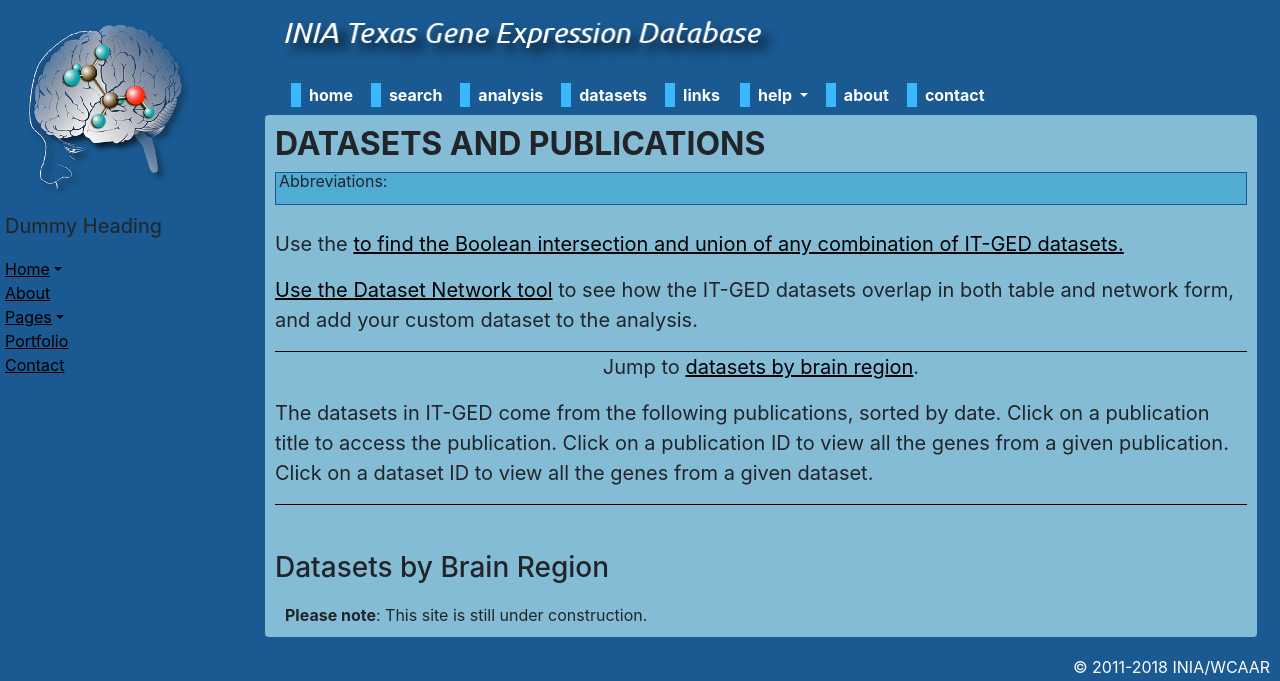
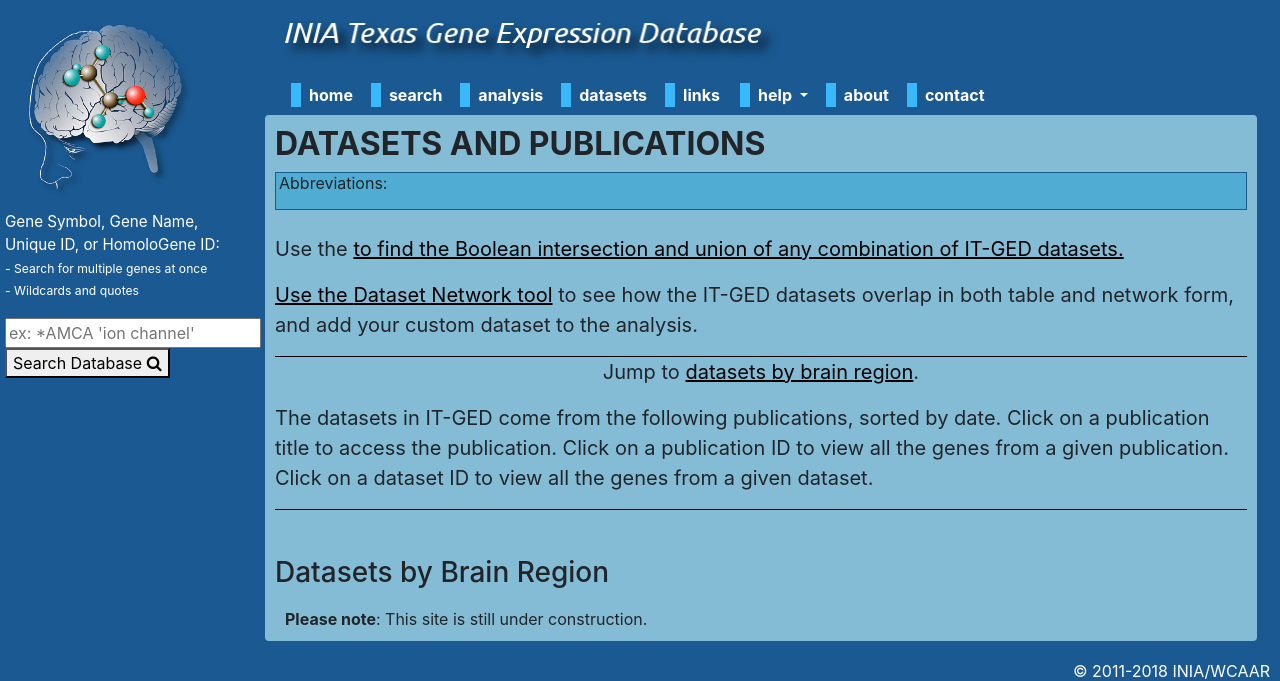
Before and after one commit to wrparker/inia_v2, a Django app: page /datasets/ in a window 1280 px wide. Shown: the top 681 px of the page. Run offline with Django 3.2, Linux system fonts and the light colour scheme; data that the repository does not hold is empty; some libraries are stand-ins or nearby versions.

Commit message:
finish legacy search with html

```diff
--- a/proj/inia/management/commands/seed_initial_data.py
+++ b/proj/inia/management/commands/seed_initial_data.py
@@ -125,7 +125,7 @@ class Command(BaseCommand):
                     normalized_treatment = 'NONE'
                 Dataset.objects.create(
                     legacy_id=row['legacy_id'],
-                    name=row['name'].strip('"'),
+                    name=official_dataset_name,
                     treatment=row['treatment_type'].strip('"').upper(),
                     publication=related_pub,
                     microarray=datasetInfo[str(row['legacy_id'])]['microarray'],
@@ -136,7 +136,6 @@ class Command(BaseCommand):
                     paradigm=datasetInfo[str(row['legacy_id'])]['paradigm'],
                     paradigm_duration=datasetInfo[str(row['legacy_id'])]['paradigm_duration'],
                     alcohol=datasetInfo[str(row['legacy_id'])]['alcohol'],
-                    official_dataset_name=official_dataset_name
                 )
         else:
             _LOG.info("Dataset entries exist... skipping.")
@@ -178,7 +177,6 @@ class Command(BaseCommand):
 
             for values in geneValueList:
                 #Formatting done now lets create this stuff.
-                relevant_pub = Publication.objects.get(legacy_id=values['pub'])
                 relevant_dataset = Dataset.objects.get(legacy_id=values['dataset'])
 
                 newGene = IniaGene.objects.create(
@@ -189,7 +187,6 @@ class Command(BaseCommand):
                     p_value=values['pvalue'],
                     fdr=float(values['fdr']),
                     direction=values['direction'],
-                    publication=relevant_pub,
                     dataset=relevant_dataset,
                 )
 
--- a/proj/inia/templates/_abbreviation_info.html
+++ b/proj/inia/templates/_abbreviation_info.html
@@ -1,5 +1,5 @@
 {% load inia_extras %}
-<div class="abbreviation-info">
+<div class="info-box">
 	<p><span class="small">Abbreviations: </span>
 	<span class="small">
     {% get_abbreviations brain_regions %}
--- a/proj/inia/templates/_navbar.html
+++ b/proj/inia/templates/_navbar.html
@@ -10,7 +10,7 @@
       <a class="nav-link" href="{% url 'inia:index' %}">home</a>
     </li>
     <li class="nav-item">
-      <a class="nav-link" href="#">search</a>
+      <a class="nav-link" href="{% url 'inia:search' %}">search</a>
     </li>
     <li class="nav-item">
       <a class="nav-link" href="{% url 'inia:analysis_home' %}">analysis</a>
--- a/proj/inia/templates/_sidebar.html
+++ b/proj/inia/templates/_sidebar.html
@@ -7,44 +7,15 @@
         </div>
 
         <ul class="list-unstyled components">
-            <p>Dummy Heading</p>
-            <li class="active">
-                <a href="#homeSubmenu" data-toggle="collapse" aria-expanded="false" class="dropdown-toggle">Home</a>
-                <ul class="collapse list-unstyled" id="homeSubmenu">
-                    <li>
-                        <a href="#">Home 1</a>
-                    </li>
-                    <li>
-                        <a href="#">Home 2</a>
-                    </li>
-                    <li>
-                        <a href="#">Home 3</a>
-                    </li>
-                </ul>
-            </li>
-            <li>
-                <a href="#">About</a>
-            </li>
-            <li>
-                <a href="#pageSubmenu" data-toggle="collapse" aria-expanded="false" class="dropdown-toggle">Pages</a>
-                <ul class="collapse list-unstyled" id="pageSubmenu">
-                    <li>
-                        <a href="#">Page 1</a>
-                    </li>
-                    <li>
-                        <a href="#">Page 2</a>
-                    </li>
-                    <li>
-                        <a href="#">Page 3</a>
-                    </li>
-                </ul>
-            </li>
-            <li>
-                <a href="#">Portfolio</a>
-            </li>
-            <li>
-                <a href="#">Contact</a>
-            </li>
+            <p class="sidebar-text-reg">Gene Symbol, Gene Name,
+                Unique ID, or HomoloGene ID: <br />
+                <small>- Search for multiple genes at once</small> <br />
+                <small>- Wildcards and quotes</small> </p>
+            <form method="get" action="{% url 'inia:search' %}">
+                <input type="text" name="gene" placeholder="ex: *AMCA 'ion channel'"/> <br/>
+                <button name="output" value="html" type="submit">Search Database <i class="fa fa-search"></i></button>
+
+            </form>
         </ul>
 
     </nav>
--- a/proj/inia/templates/datasets.html
+++ b/proj/inia/templates/datasets.html
@@ -33,7 +33,7 @@
         Paradigm: {{ pub.get_paradigm }}<br>
         Datasets from this publication:
         {% for ds in pub.dataset_set.all %}
-            <a href="#"><small>{{ ds.official_dataset_name }} ({{ ds.get_number_genes }})</a></small>
+            <a href="#"><small>{{ ds.name }} ({{ ds.get_number_genes }})</a></small>
                 {% if not forloop.last %}, {% endif %}
         {% endfor  %}
         <br><br>
@@ -45,7 +45,7 @@
         <strong><a href="#">{{info.name }} ({{ info.total }})</a></strong><br>
         {% for ds in info.datasets%}
             <a href="#">
-                <small>{{ ds.official_dataset_name }} ({{ ds.get_number_genes }})</small>
+                <small>{{ ds.name }} ({{ ds.get_number_genes }})</small>
             </a>{% if not forloop.last %}, {% endif %}
 
         {%  endfor %}
--- a/proj/inia/urls.py
+++ b/proj/inia/urls.py
@@ -27,5 +27,6 @@ urlpatterns = [
     re_path('^contact/$', views.contact, name='contact'),
     re_path('^links/$', views.links, name='links'),
     re_path('^help/$', views.help_home, name='help_home'),
+    re_path('^search/$', views.search, name='search'),
 
 ]
--- a/proj/inia/views.py
+++ b/proj/inia/views.py
@@ -1,11 +1,17 @@
 from django.http import HttpResponse
+from urllib.parse import unquote
 from django.shortcuts import render
-from .models import Publication, Dataset, BrainRegion
+from django.db.models import Q
+from django.core.paginator import Paginator
+from .models import Publication, Dataset, BrainRegion, IniaGene
 from .forms import ContactForm
+from .analysis.search import base_gene_search
 
 import logging
 
 _LOG = logging.getLogger('application.'+ __name__)
+
+_ALLOWED_TRUE_BOOLEANS = ['yes', '1', 'true']
 
 
 def index(request):
@@ -21,7 +27,6 @@ def about(request):
 
 
 def contact(request):
-
     return render(request, 'contact.html', {'contact_form': ContactForm()})
 
 
@@ -39,10 +44,182 @@ def datasets(request):
     for region in brain_regions:
         info_by_region[region.name] = {}
         info_by_region[region.name]['name'] = region.name
-        info_by_region[region.name]['datasets'] = list(region.dataset_set.all().order_by('official_dataset_name'))
+        info_by_region[region.name]['datasets'] = list(region.dataset_set.all().order_by('name'))
         info_by_region[region.name]['total'] = 0
         for ds in info_by_region[region.name]['datasets']:
             info_by_region[region.name]['total'] += ds.get_number_genes()
     return render(request, 'datasets.html', {'publications': publications,
                                              'info_by_region': info_by_region,
                                              'brain_regions': brain_regions})
+
+# This should ideally be refactored out into a proper API, but we need to provide legacy support...
+# THis is kind of ugly as is...
+def search(request):
+    ''' Regex Values are allowed... separated by pipe?'''
+    result = {}
+    output = request.GET.get('output', '')
+    api_parameters = ['output',
+                      'gene',
+                      'direction',
+                      'excludeName',
+                      'alcohol',
+                      'microarray',
+                      'model',
+                      'phenotype',
+                      'species',
+                      'region',
+                      'paradigm',
+                      'publication',
+                      'page' #allowed for pagination
+                       ]
+    _err_msg = 'Unexpected input for {}. You gave {}. ALLOWED: {}'
+    _allowed_boolean_values = ['true', 'false', 'no', 'yes', '1', '0']
+    _true_boolean_values = ['true', 'yes', '1']
+
+    for param in request.GET:
+        if param not in api_parameters:
+            return render(request, 'search.html', {'error': 'Unexpected parameter given: {}'.format(param)})
+
+    gene_param = request.GET.get('gene', None)
+    if gene_param:
+        gene_param = unquote(gene_param)
+        genes = base_gene_search(gene_param, exclude_name=request.GET.get('excludeName', False))
+    else:
+        # is there a param?
+        genes = False
+        for param in api_parameters:
+            if request.GET.get(param, None):
+                genes = True
+        if genes:
+            genes = IniaGene.objects.all()
+    if genes:
+        # Microarray filter
+        microarray = request.GET.get('microarray', None)
+        if microarray:
+            microarray = unquote(microarray.lower())
+            allowed_choices = [choice[0].lower() for choice in Dataset.objects.values_list('microarray').distinct()]
+            if microarray in allowed_choices:
+                genes = genes.filter(dataset__microarray__iexact=microarray)
+            else:
+                return render(request, 'search.html',
+                              {'error': _err_msg.format('microarray', microarray,
+                                                        ', '.join(i.title() for i in allowed_choices))})
+        # Alcohol filter
+        alcohol = (request.GET.get('alcohol', None))
+        if alcohol:
+            alcohol = unquote(alcohol.lower())
+            allowed_choices = _allowed_boolean_values
+            # Accept True/False/No/Yes otherwise Error
+            if alcohol in allowed_choices:
+                alcohol = alcohol in _true_boolean_values # get bool
+                genes = genes.filter(dataset__alcohol=alcohol)
+            else:
+                return render(request, 'search.html',
+                       {'error': _err_msg.format('alcohol', alcohol, ', '.join(allowed_choices))})
+
+        # Direction Filter
+        direction = request.GET.get('direction', None)
+        if direction:
+            direction = unquote(direction.lower())
+            allowed_choices = [choice[0].lower() for choice in IniaGene.DIRECTION_CHOICES]
+            if direction in allowed_choices:
+                genes = genes.filter(direction__iexact=direction)
+            else:
+                return render(request, 'search.html',
+                              {'error': _err_msg.format('direction', direction, ', '.join(i for i in allowed_choices))})
+        # Model Filter
+        model = request.GET.get('model', None)
+        if model:
+            model = unquote(model.lower())
+            allowed_choices = [choice[0].lower() for choice in Dataset.objects.values_list('model').distinct()]
+            if model in allowed_choices:
+                genes = genes.filter(dataset__model=model)
+            else:
+                return render(request, 'search.html',
+                              {'error': _err_msg.format('model', model, ', '.join(i for i in allowed_choices))})
+
+        # phenotype filter
+        phenotype = request.GET.get('phenotype', None)
+        if phenotype:
+            phenotype = unquote(phenotype.lower())
+            allowed_choices = [choice[0].lower() for choice in Dataset.objects.values_list('phenotype').distinct()]
+            if phenotype in allowed_choices:
+                genes = genes.filter(dataset__phenotype=phenotype)
+            else:
+                return render(request, 'search.html',
+                              {'error': _err_msg.format('phenotype', phenotype, ', '.join(i for i in allowed_choices))})
+
+        # species filter
+        species = request.GET.get('species', None)
+        if species:
+            species = unquote(species.lower())
+            allowed_choices = [choice[0].lower() for choice in Dataset.objects.values_list('species').distinct()]
+            if species in allowed_choices:
+                genes = genes.filter(dataset__species=species)
+            else:
+                return render(request, 'search.html',
+                              {'error': _err_msg.format('species', species, ', '.join(i for i in allowed_choices))})
+
+        # brain_region filter
+        brain_region = request.GET.get('region', None)
+        if brain_region:
+            brain_region = unquote(brain_region.lower())
+            allowed_choices = [choice[0].lower() for choice in BrainRegion.objects.values_list('name').distinct()]
+            allowed_choices.extend([choice[0].lower() for choice in BrainRegion.objects.values_list('abbreviation').distinct()])
+            if brain_region in allowed_choices:
+                br = BrainRegion.objects.get(Q(name=brain_region)| Q(abbreviation=brain_region))
+                if br.is_super_group:
+                    genes = genes.filter(Q(dataset__brain_region=br) | Q(dataset__brain_region__in=br.sub_groups.all()))
+                else:
+                    genes = genes.filter(dataset__brain_region=br)
+
+            else:
+                return render(request, 'search.html',
+                              {'error': _err_msg.format('brain_region', brain_region,
+                                                        ', '.join(i for i in allowed_choices))})
+        #Alcohol Paradigm filter
+        paradigm = request.GET.get('paradigm', None)
+        if paradigm:
+            paradigm = unquote(paradigm.lower())
+            allowed_choices = [choice[0].lower() for choice in Dataset.objects.values_list('paradigm').distinct()]
+            if paradigm in allowed_choices:
+                genes = genes.filter(dataset__paradigm__iexact=paradigm)
+            else:
+                return render(request, 'search.html',
+                              {'error': _err_msg.format('paradigm', paradigm, ', '.join(i for i in allowed_choices))})
+
+        #publication filter
+        publication = request.GET.get('publication', None)
+        if publication:
+            publication = unquote(publication.lower())
+            allowed_choices = [choice[0].lower() for choice in Publication.objects.values_list('htmlid').distinct()]
+            if publication in allowed_choices:
+                genes = genes.filter(dataset__publication__htmlid__iexact=publication)
+            else:
+                return render(request, 'search.html',
+                              {'error': _err_msg.format('publication', publication, ', '.join(i for i in allowed_choices))})
+
+        #Datset Filter
+        dataset = request.GET.get('dataset', None)
+        if dataset:
+            dataset = unquote(dataset.lower())
+            allowed_choices = [choice[0].lower() for choice in Dataset.objects.values_list('name').distinct()]
+            if dataset in allowed_choices:
+                genes = genes.filter(dataset__name=dataset)
+            else:
+                return render(request, 'search.html',
+                              {'error': _err_msg.format('dataset', dataset, ', '.join(i for i in allowed_choices))})
+        total_results = len(genes)
+        paginator = Paginator(genes, 100)
+        page = request.GET.get('page', 1)
+        urlencode = request.GET.urlencode().replace('page='+str(page), '')
+        genes = paginator.get_page(page)
+        return render(request, 'search.html', {'genes': genes,
+                                               'urlencode': urlencode,
+                                               'total_results': total_results})
+
+
+
+
+    else:
+        return render(request, 'search.html', {'error':'No query given.'})
--- a/proj/static/css/inia.css
+++ b/proj/static/css/inia.css
@@ -23,6 +23,12 @@ body{
     padding-left:5px;
     padding-top:10px;
 }
+
+.sidebar-text-reg{
+    color:#FFFFFF;
+    font-size:0.95em;
+}
+
 
 #content {
     padding-top:10px;
@@ -183,13 +189,26 @@ footer{
 
 
 /* Common/shared classes... */
-.abbreviation-info{
+.info-box{
     border: 1px solid #1A5991;
     background: #50ACD3;
     padding-left:3px;
     padding-right:3px;
     padding-bottom: 0;
-    line-height:0.9em;
+    line-height:1.2em;
     margin-bottom:0px;
     margin-top:5px;
 }
+
+.wildcards{
+    max-width:400px !important;
+}
+
+
+/* Search stuff */
+.search-error{
+    font-weight:bold;
+    color:red;
+    border: 1px solid red;
+    background-color:pink;
+}
```
Also changed, not shown: proj/inia/analysis/search.py (+5 -5 lines), proj/inia/models.py (+6 -4 lines), proj/inia/templates/_wildcard_box.html (added, +10 -0 lines), proj/inia/templates/search.html (added, +76 -0 lines), proj/inia/migrations/0001_initial.py.
